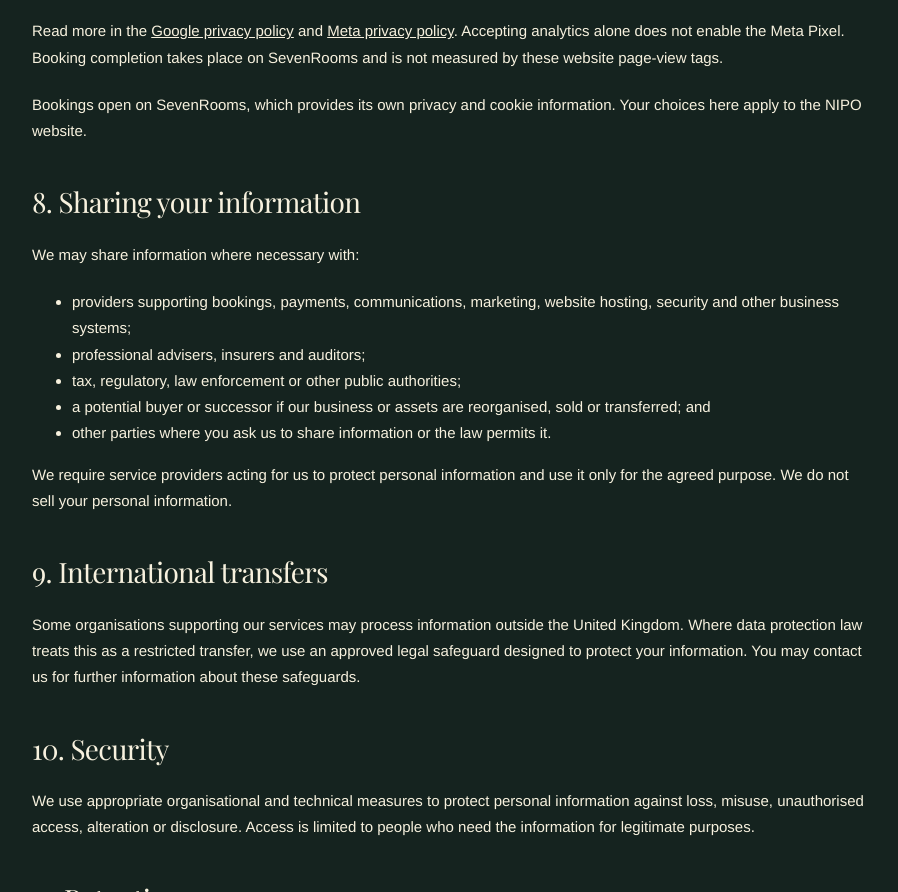
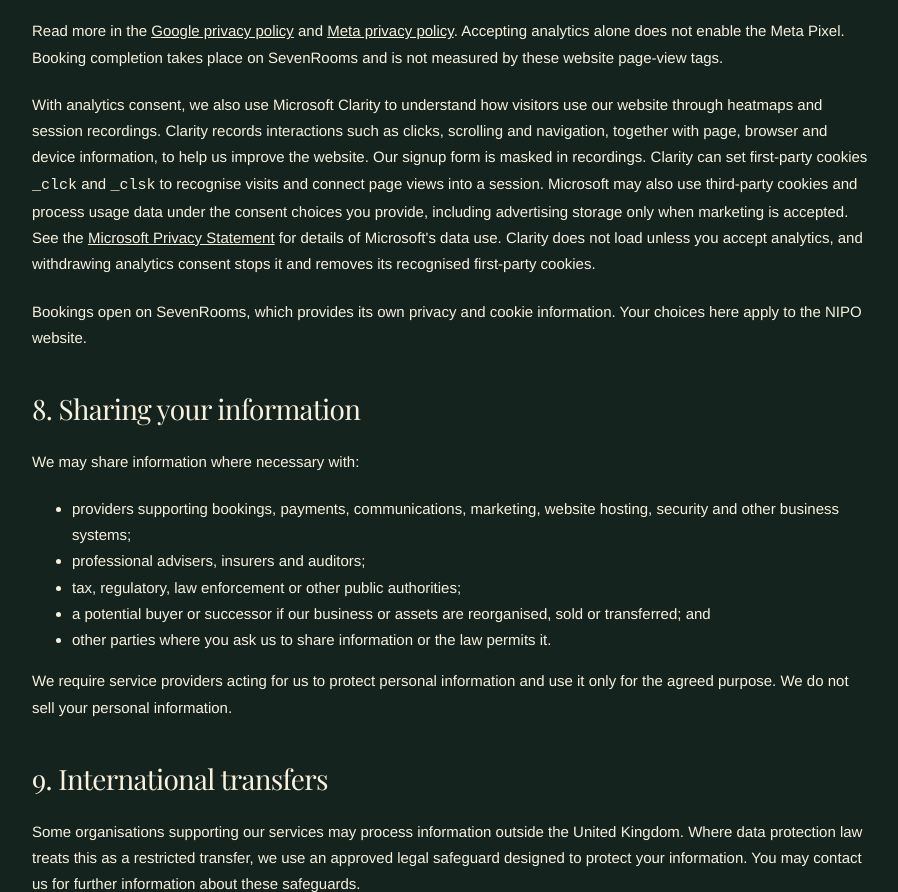
Before and after one commit to johnykuro/nipo-website, an Astro site: page /privacy in a window 1280 px wide. Shown: the part 2979-3871 px from the top of the page, without its empty margins (188-1086 px from the left). Built offline with nearby package versions, Linux system fonts and the light colour scheme; Astro itself is replaced by a stand-in of ours; no server answers.

Commit message:
Enable Microsoft Clarity with analytics consent and form masking

```diff
--- a/src/components/CookieConsent.astro
+++ b/src/components/CookieConsent.astro
@@ -3,7 +3,7 @@
     <h2 id="cookie-title" tabindex="-1">Your cookie choices</h2>
     <p>We use essential technology to keep this site working and protect our forms. With your permission, we also use optional cookies for analytics and marketing. You can change your choice at any time in Cookie settings. <a href="/privacy/#cookies">Read our cookie policy</a>.</p>
     <div class="cookie-preferences" id="cookie-preferences" data-cookie-preferences hidden>
-      <label><input type="checkbox" data-cookie-analytics /> <span><strong>Analytics</strong> — help us understand visits and improve the website.</span></label>
+      <label><input type="checkbox" data-cookie-analytics /> <span><strong>Analytics</strong> — help us improve the website using visit statistics, heatmaps and session recordings.</span></label>
       <label><input type="checkbox" data-cookie-marketing /> <span><strong>Marketing</strong> — measure advertising and personalise ads.</span></label>
       <p>Essential technology is always enabled. Your choice is remembered for up to six months.</p>
     </div>
--- a/src/components/VipSignup.astro
+++ b/src/components/VipSignup.astro
@@ -15,7 +15,7 @@
     </div>
 
     <vip-signup class="signup__form-wrap reveal reveal--delay">
-      <form class="vip-form" data-vip-form method="post" action="/api/vip-signup" novalidate>
+      <form class="vip-form" data-clarity-mask="true" data-vip-form method="post" action="/api/vip-signup" novalidate>
         <div class="form-row">
           <div class="field">
             <label for="first-name">First name</label>
--- a/src/pages/privacy.astro
+++ b/src/pages/privacy.astro
@@ -173,6 +173,21 @@
           website page-view tags.
         </p>
         <p>
+          With analytics consent, we also use Microsoft Clarity to understand how
+          visitors use our website through heatmaps and session recordings. Clarity
+          records interactions such as clicks, scrolling and navigation, together
+          with page, browser and device information, to help us improve the website.
+          Our signup form is masked in recordings. Clarity can set first-party
+          cookies <code>_clck</code> and <code>_clsk</code> to recognise visits and
+          connect page views into a session. Microsoft may also use third-party
+          cookies and process usage data under the consent choices you provide,
+          including advertising storage only when marketing is accepted. See the
+          <a href="https://privacy.microsoft.com/privacystatement">Microsoft Privacy Statement</a>
+          for details of Microsoft's data use. Clarity does not load unless you
+          accept analytics, and withdrawing analytics consent stops it and removes
+          its recognised first-party cookies.
+        </p>
+        <p>
           Bookings open on SevenRooms, which provides its own privacy and cookie
           information. Your choices here apply to the NIPO website.
         </p>
--- a/src/scripts/consent.ts
+++ b/src/scripts/consent.ts
@@ -62,7 +62,7 @@
 function clearOptionalCookies(selected: Choice) {
   // Expire the first-party cookies used by Google Analytics/Ads and common social tags.
   const patterns = [
-    ...(!selected.analytics ? [/^_ga(?:_|$)/, /^_gid$/, /^_gat(?:_|$)/] : []),
+    ...(!selected.analytics ? [/^_ga(?:_|$)/, /^_gid$/, /^_gat(?:_|$)/, /^_clck$/, /^_clsk$/] : []),
     ...(!selected.marketing ? [/^_gcl_/, /^_gac_/, /^_fb[pc]$/, /^_ttp$/, /^ttcsid/] : []),
   ];
   const parts = location.hostname.split(".");
```
Also changed, not shown: 1 other file.
